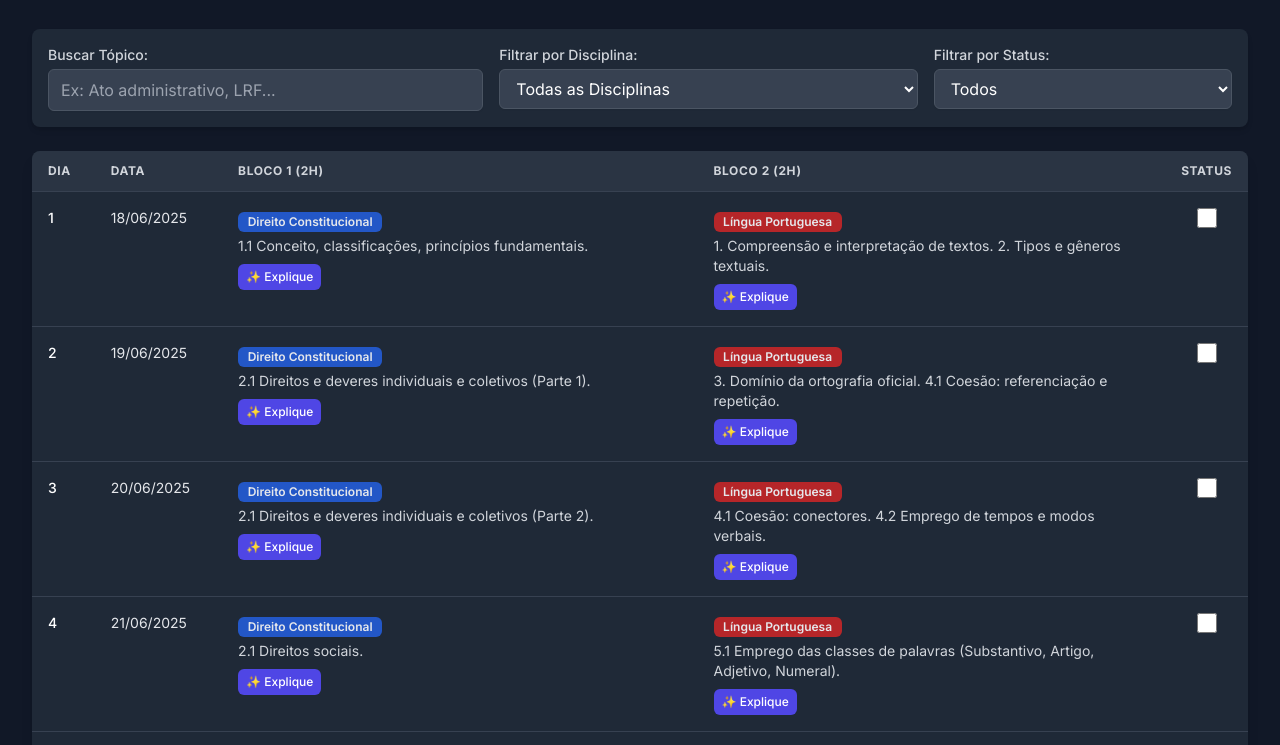
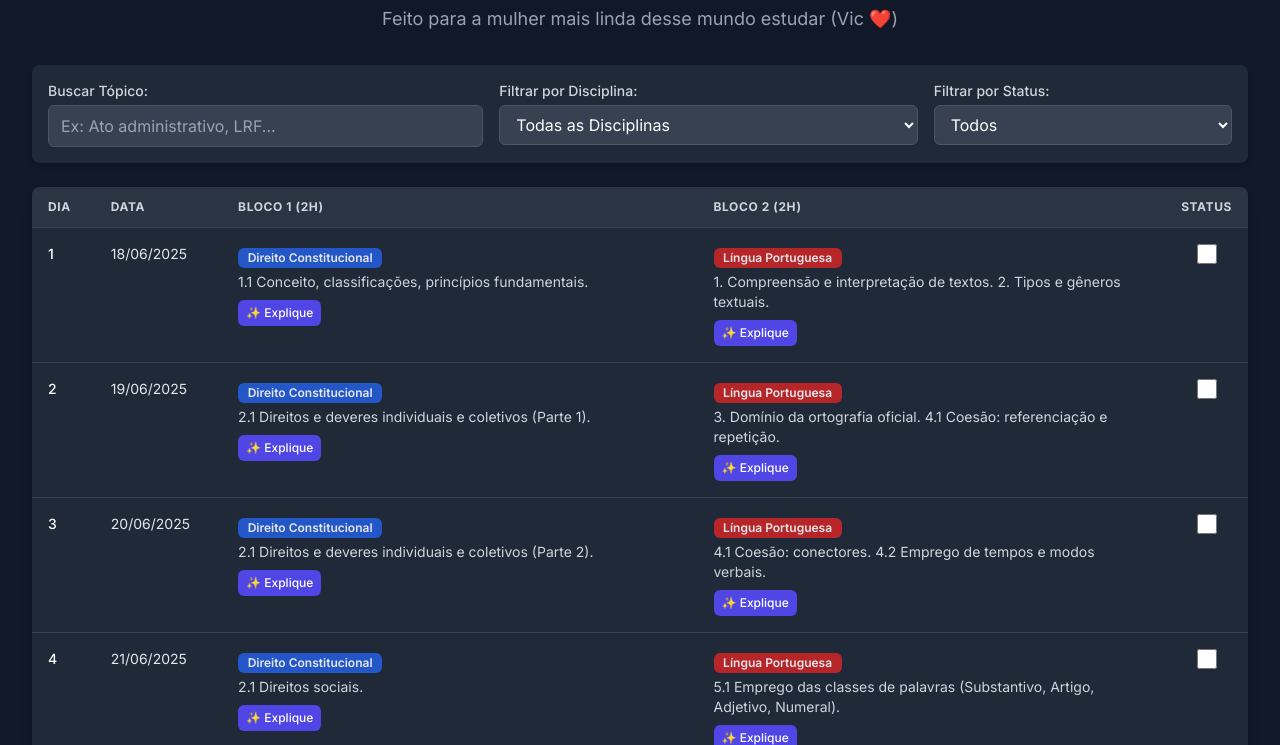
Before and after one commit to lucssb/tcu, a plain HTML site: page index.html in a window 1280 px wide. Shown: the part 111-856 px from the top of the page. Drawn offline with nearby package versions, Linux system fonts and the light colour scheme.

Commit message:
Update index.html

```diff
--- a/index.html
+++ b/index.html
@@ -77,6 +77,7 @@
         <header class="text-center mb-8">
             <h1 class="text-3xl sm:text-4xl font-bold text-white">Plano de Estudos Inteligente com IA ✨</h1>
             <p class="mt-2 text-lg text-gray-400">Sua jornada de 45 dias para a aprovação no TCU.</p>
+            <p class="mt-2 text-lg text-gray-400">Feito para a mulher mais linda desse mundo estudar (Vic ❤️)</p>
         </header>
 
         <!-- Controles de Filtro -->
```
